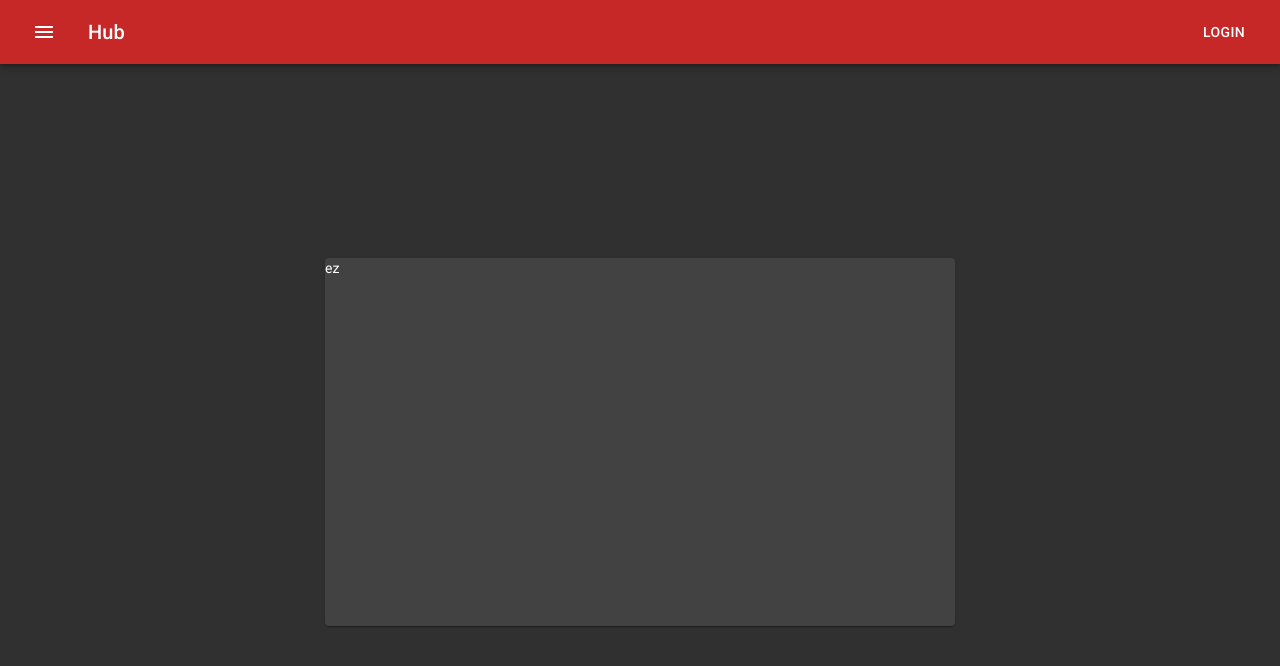
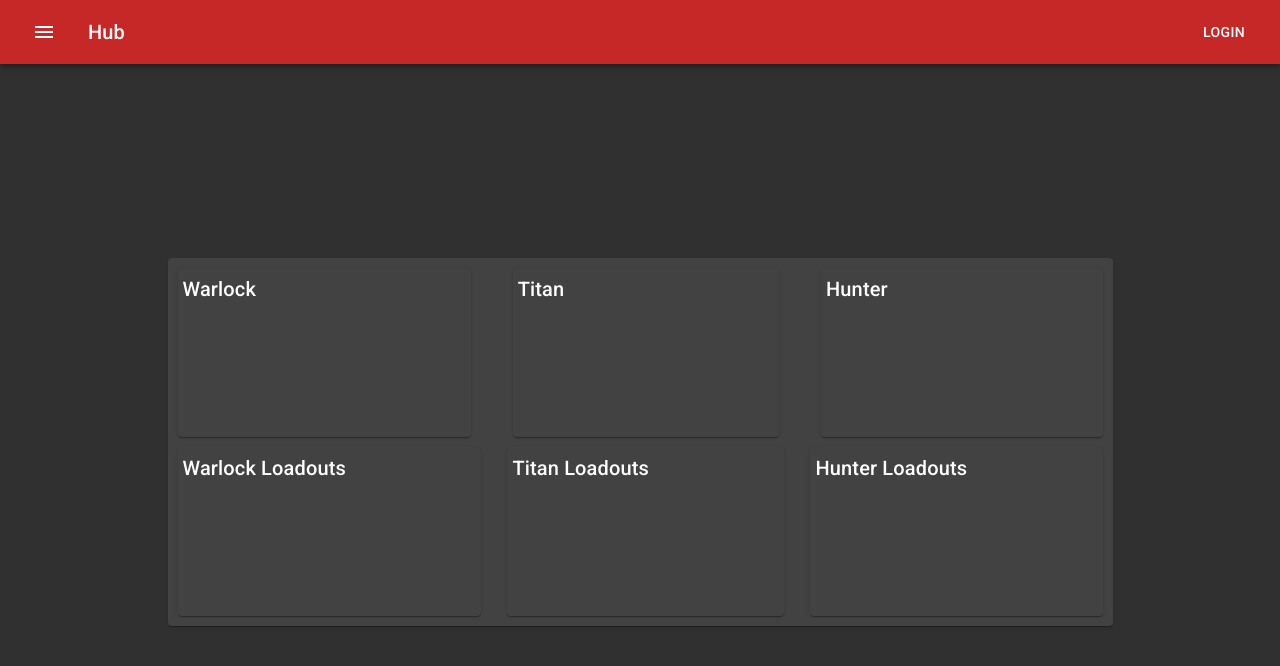
Before and after one commit to GummyEater/gManagerProj, a React (Create React App) app: page / in a window 1280 px wide. Shown: the top 666 px of the page. Built offline with nearby package versions, Linux system fonts and the light colour scheme; no server answers.

Commit message:
Beginnings of HubView

```diff
--- a/src/views/hub/HubView.css
+++ b/src/views/hub/HubView.css
@@ -2,7 +2,7 @@
   #hubview {
     height: calc(calc(100vh - 48px) - 20px);
   }
-  #papercharacter {
+  #papercharacters {
     top: calc(25vh - 12px);
     height: calc(50vh - 24px);
   }
@@ -11,7 +11,7 @@
   #hubview {
     height: calc(calc(100vh - 64px) - 20px);
   }
-  #papercharacter {
+  #papercharacters {
     top: calc(25vh - 16px);
     height: calc(50vh - 32px);
   }
@@ -20,7 +20,7 @@
   #hubview {
     height: calc(calc(100vh - 56px) - 20px);
   }
-  #papercharacter {
+  #papercharacters {
     top: calc(25vh - 14px);
     height: calc(50vh - 28px);
   }
--- a/src/views/hub/HubView.js
+++ b/src/views/hub/HubView.js
@@ -4,16 +4,35 @@ import "./HubView.css";
 import { Component } from "react";
 import firebase from "firebase";
 import Paper from "@material-ui/core/Paper";
+import Typography from "@material-ui/core/Typography";
 
 const styles = (theme) => ({
   hubview: {
     position: "absolute",
     width: "calc(100% - 20px)",
   },
+  papercharacters: {
+    position: "absolute",
+    width: "75%",
+    left: "12.5%",
+    padding: "5px",
+  },
+  uppercharacters: {
+    display: "flex",
+    height: "50%",
+    padding: "5px",
+  },
+  lowercharacters: {
+    display: "flex",
+    height: "50%",
+    padding: "5px",
+  },
   papercharacter: {
-    position: "absolute",
-    width: "50%",
-    left: "25%"
+    padding: "5px",
+    flexGrow: 1,
+  },
+  characterdivider: {
+    flexGrow: 0.2,
   },
 });
 
@@ -28,7 +47,46 @@ class HubView extends Component {
 
     return (
       <div className={classes.hubview} id="hubview">
-        <Paper className={classes.papercharacter} id="papercharacter">ez</Paper>
+        <Paper className={classes.papercharacters} id="papercharacters">
+          <div className={classes.uppercharacters}>
+            <Paper className={classes.papercharacter}>
+              <Typography variant="h6" component="h6" gutterBottom>
+                Warlock
+              </Typography>
+            </Paper>
+            <div className={classes.characterdivider} />
+            <Paper className={classes.papercharacter}>
+              <Typography variant="h6" component="h6" gutterBottom>
+                Titan
+              </Typography>
+            </Paper>
+            <div className={classes.characterdivider} />
+            <Paper className={classes.papercharacter}>
+              <Typography variant="h6" component="h6" gutterBottom>
+                Hunter
+              </Typography>
+            </Paper>
+          </div>
+          <div className={classes.lowercharacters}>
+            <Paper className={classes.papercharacter}>
+              <Typography variant="h6" component="h6" gutterBottom>
+                Warlock Loadouts
+              </Typography>
+            </Paper>
+            <div className={classes.characterdivider} />
+            <Paper className={classes.papercharacter}>
+              <Typography variant="h6" component="h6" gutterBottom>
+                Titan Loadouts
+              </Typography>
+            </Paper>
+            <div className={classes.characterdivider} />
+            <Paper className={classes.papercharacter}>
+              <Typography variant="h6" component="h6" gutterBottom>
+                Hunter Loadouts
+              </Typography>
+            </Paper>
+          </div>
+        </Paper>
       </div>
     );
   }
```
Also changed, not shown: 1 other file (tests, documents, lock files or other folders).
